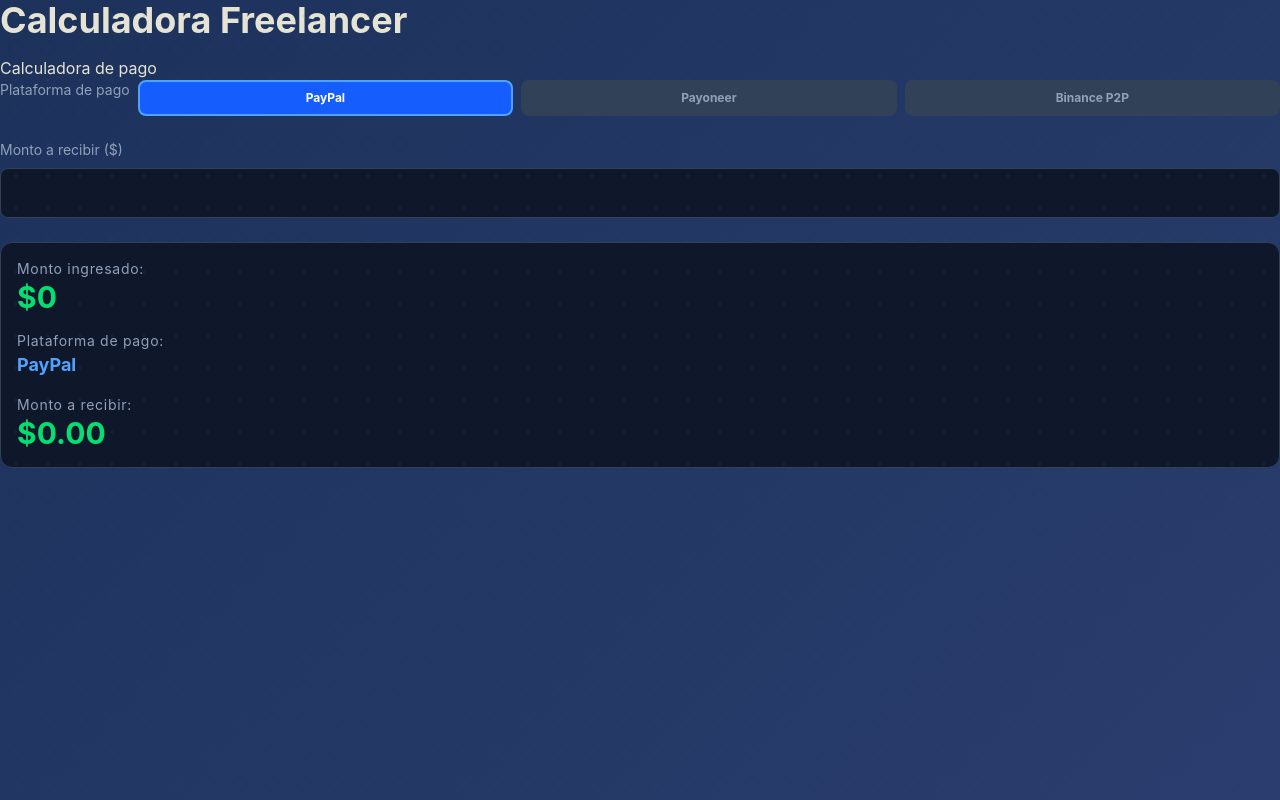
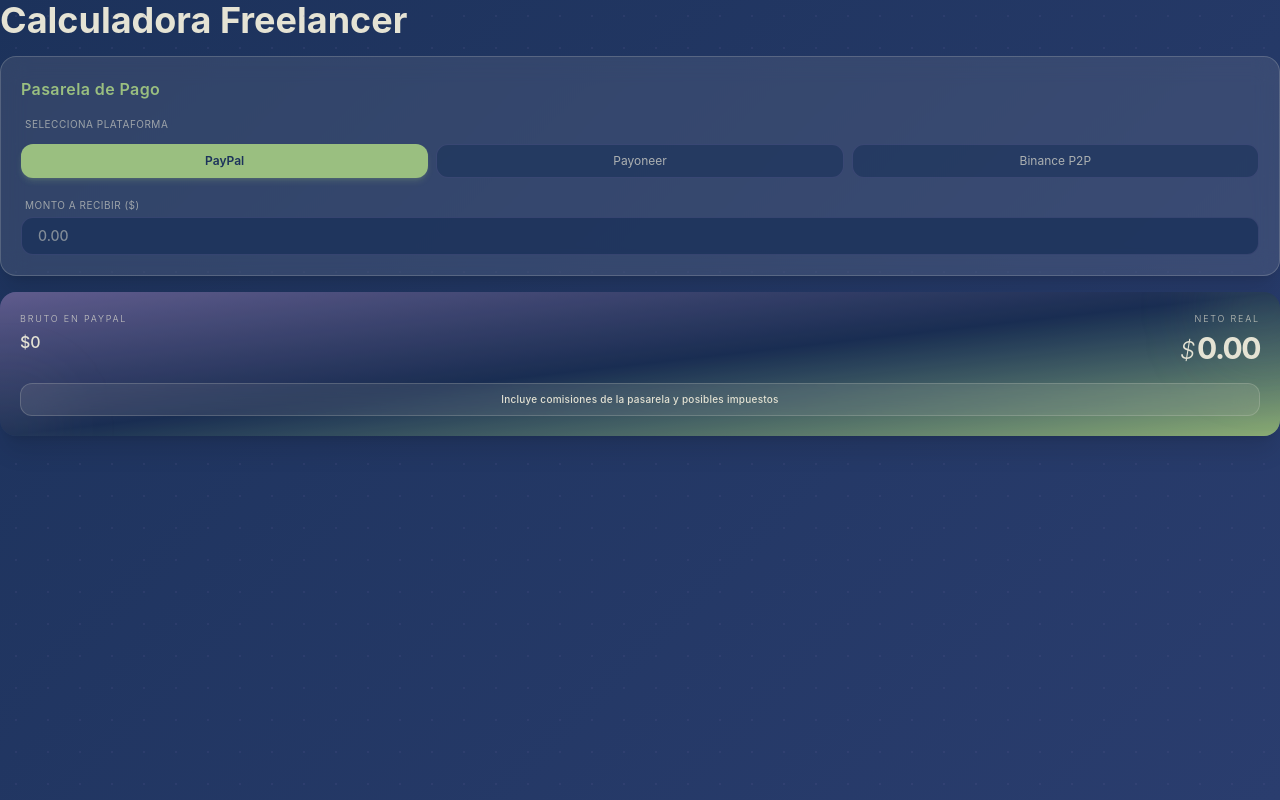
Before and after one commit to Ale-Pantoja/FreelancerCal, a React (Vite) app: page / in a window 1280 px wide. Built offline with nearby package versions, Linux system fonts and the light colour scheme.

Commit message:
Enhance UI of payment components with improved styling and layout

```diff
--- a/src/components/calculatorPayment/CalculatorPayment.tsx
+++ b/src/components/calculatorPayment/CalculatorPayment.tsx
@@ -12,8 +12,7 @@ export const CalculatorPayment = () => {
   const totalToReceive = amount - commission - selectedPlatform.fixedFee;
 
   return (
-    <div>
-      <h1>Calculadora de pago</h1>
+    <div className="flex flex-col gap-4 h-full">
       <FormPayment
         onAmountChange={setAmount}
         onPlatformChange={setSelectedPlatform}
--- a/src/components/calculatorPayment/FormPayment.tsx
+++ b/src/components/calculatorPayment/FormPayment.tsx
@@ -14,17 +14,24 @@ export const FormPayment = ({
   const platformList = Object.values(PLATFORMS);
 
   return (
-    <div className="flex flex-col gap-6">
-      <div className="flex gap-2">
-        <label className="text-slate-400 text-sm">Plataforma de pago</label>
+    <div className="bg-[#E5E3D4]/10 backdrop-blur-md p-5 rounded-2xl shadow-xl border border-[#E5E3D4]/20">
+      <h3 className="text-base font-semibold text-[#9ABF80] mb-4 tracking-wide">
+        Pasarela de Pago
+      </h3>
+
+      <label className="block text-[10px] text-[#E5E3D4]/60 mb-3 ml-1 uppercase tracking-wider">
+        Selecciona Plataforma
+      </label>
+
+      <div className="grid grid-cols-3 gap-2 mb-5">
         {platformList.map((p) => (
           <button
             key={p.name}
             onClick={() => onPlatformChange(p)}
-            className={`flex-1 p-2 rounded-lg text-xs font-bold transition-all ${
+            className={`py-2 rounded-xl text-xs transition-all duration-300 ${
               currentPlatform.name === p.name
-                ? "bg-blue-600 text-white border-2 border-blue-400"
-                : "bg-slate-700 text-slate-400 border-2 border-transparent"
+                ? "bg-[#9ABF80] text-[#1C325B] shadow-md shadow-[#9ABF80]/20 font-semibold"
+                : "bg-[#1C325B]/60 text-[#E5E3D4]/70 hover:bg-[#1C325B]/80 border border-[#6A669D]/30"
             }`}
           >
             {p.name}
@@ -32,12 +39,15 @@ export const FormPayment = ({
         ))}
       </div>
 
-      <div className="flex flex-col gap-2">
-        <label className="text-slate-400 text-sm">Monto a recibir ($)</label>
+      <div>
+        <label className="block text-[10px] text-[#E5E3D4]/60 mb-1 ml-1 uppercase tracking-wider">
+          Monto a recibir ($)
+        </label>
         <input
           type="number"
           onChange={(e) => onAmountChange(Number(e.target.value))}
-          className="p-3 rounded-lg bg-slate-900 text-white border border-slate-700 outline-none focus:border-blue-500"
+          className="w-full bg-[#1C325B]/80 text-[#E5E3D4] px-4 py-2 rounded-xl border border-[#6A669D]/30 focus:ring-2 focus:ring-[#9ABF80]/50 focus:border-[#9ABF80] outline-none text-sm font-medium"
+          placeholder="0.00"
         />
       </div>
     </div>
--- a/src/components/calculatorPayment/ResultPayment.tsx
+++ b/src/components/calculatorPayment/ResultPayment.tsx
@@ -10,19 +10,39 @@ export const ResultPayment = ({
   platformName,
 }: Props) => {
   return (
-    <div className="mt-6 p-4 bg-slate-900 rounded-xl border border-slate-700">
-      <p className="text-slate-400 text-sm tracking-wider">Monto ingresado:</p>
-      <span className="text-3xl font-bold text-green-400">${amount}</span>
-      <p className="text-slate-400 text-sm tracking-wider mt-4">
-        Plataforma de pago:
-      </p>
-      <span className="text-lg font-bold text-blue-400">{platformName}</span>
-      <p className="text-slate-400 text-sm tracking-wider mt-4">
-        Monto a recibir:
-      </p>
-      <span className="text-3xl font-bold text-green-400">
-        ${totalToReceive.toFixed(2)}
-      </span>
+    <div className="relative overflow-hidden p-5 rounded-2xl shadow-xl group bg-linear-to-br from-[#6A669D] via-[#1C325B] to-[#9ABF80]">
+      <div className="absolute inset-0 bg-black/10 rounded-2xl"></div>
+
+      <div className="absolute top-0 right-0 w-24 h-24 bg-[#9ABF80]/20 rounded-full blur-2xl -mr-8 -mt-8"></div>
+      <div className="absolute bottom-0 left-0 w-20 h-20 bg-[#E5E3D4]/10 rounded-full blur-2xl -ml-8 -mb-8"></div>
+
+      <div className="relative z-10 text-[#E5E3D4]">
+        <div className="flex justify-between items-start mb-4">
+          <div>
+            <p className="text-[9px] font-light uppercase tracking-[0.2em] opacity-80 mb-1">
+              Bruto en {platformName}
+            </p>
+            <span className="text-base font-medium">${amount}</span>
+          </div>
+          <div className="text-right">
+            <p className="text-[9px] font-light uppercase tracking-[0.2em] opacity-80 mb-1">
+              Neto Real
+            </p>
+            <div className="flex items-baseline justify-end gap-0.5">
+              <span className="text-2xl font-light italic">$</span>
+              <span className="text-3xl font-bold tracking-tighter">
+                {totalToReceive.toFixed(2)}
+              </span>
+            </div>
+          </div>
+        </div>
+
+        <div className="bg-[#E5E3D4]/10 backdrop-blur-md rounded-xl p-2 text-center border border-[#E5E3D4]/20">
+          <p className="text-[10px] font-medium tracking-wide">
+            Incluye comisiones de la pasarela y posibles impuestos
+          </p>
+        </div>
+      </div>
     </div>
   );
 };
```
